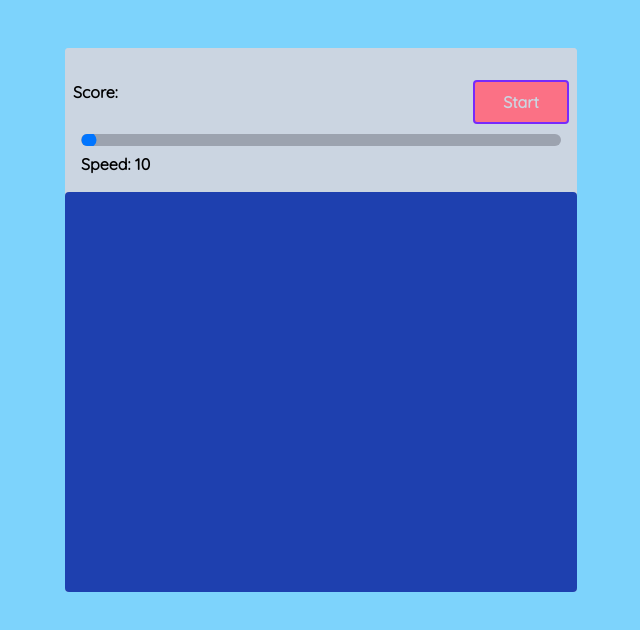
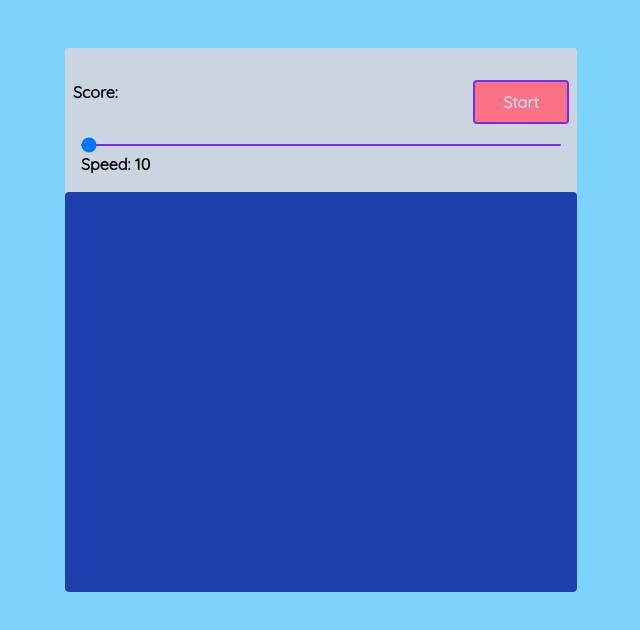
Before and after one commit to rae-shaw/newest_game, a website: page index.html in a window 1280 px wide. Shown: the whole page, without its empty margins (319-959 px from the left). Drawn offline with nearby package versions, Linux system fonts and the light colour scheme; files that its build step writes are made by us from their sources.

Commit message:
update slider style

```diff
--- a/index.html
+++ b/index.html
@@ -19,8 +19,10 @@
           <p>
           </div>
           <div class="relative">
-            <button id="btn" class=
-            "absolute
+            <button
+            id="btn"
+            class="
+            absolute
             top-0
             right-0
             w-24 fontblack
@@ -40,7 +42,7 @@
         </span>
       </div>
       <div class="relative p-2">
-        <input id="game-slider" class="rounded-lg overflow-hidden appearance-none bg-gray-400 h-3 w-full" type="range" min="10" max="100" value="10" />
+        <input id="game-slider" class="rounded-lg appearance-none bg-special-purple h-0.5 w-full" type="range" min="10" max="100" value="10" />
         <span id="speed">Speed: 10</span>
       </div>
     </section>
```
Also changed, not shown: dist/output.css.
